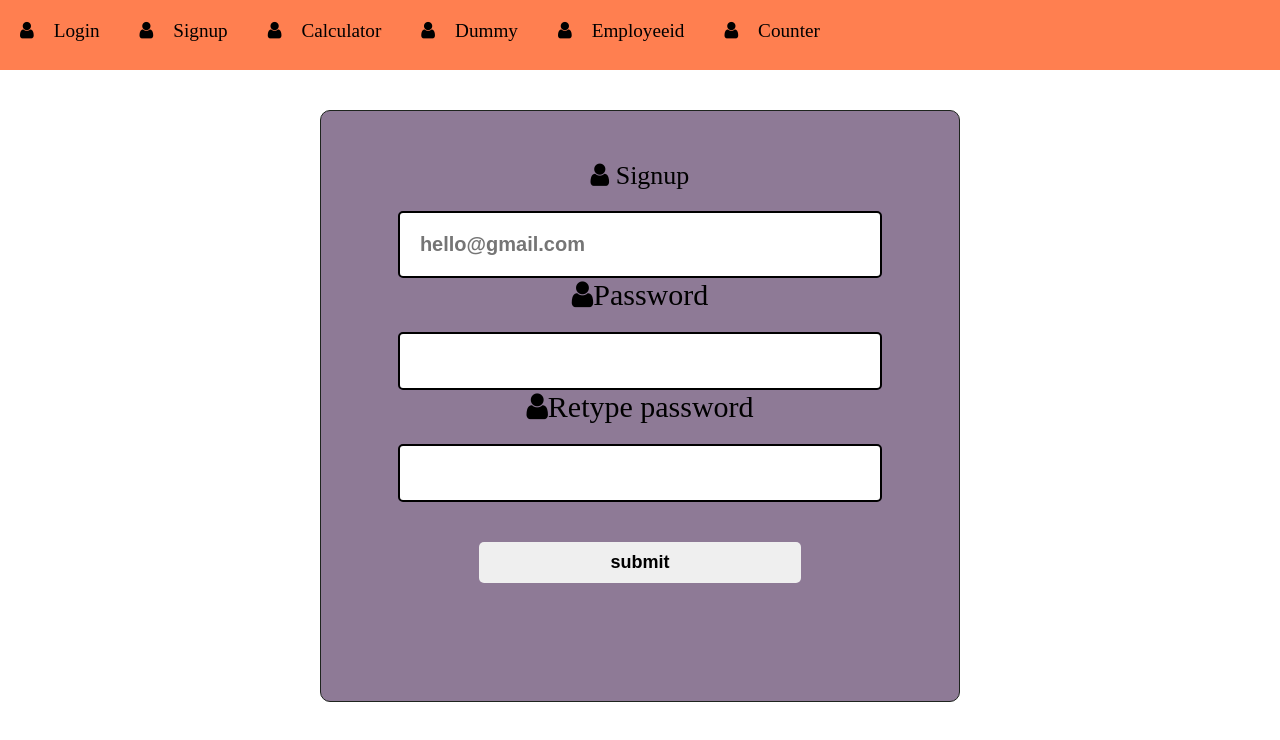
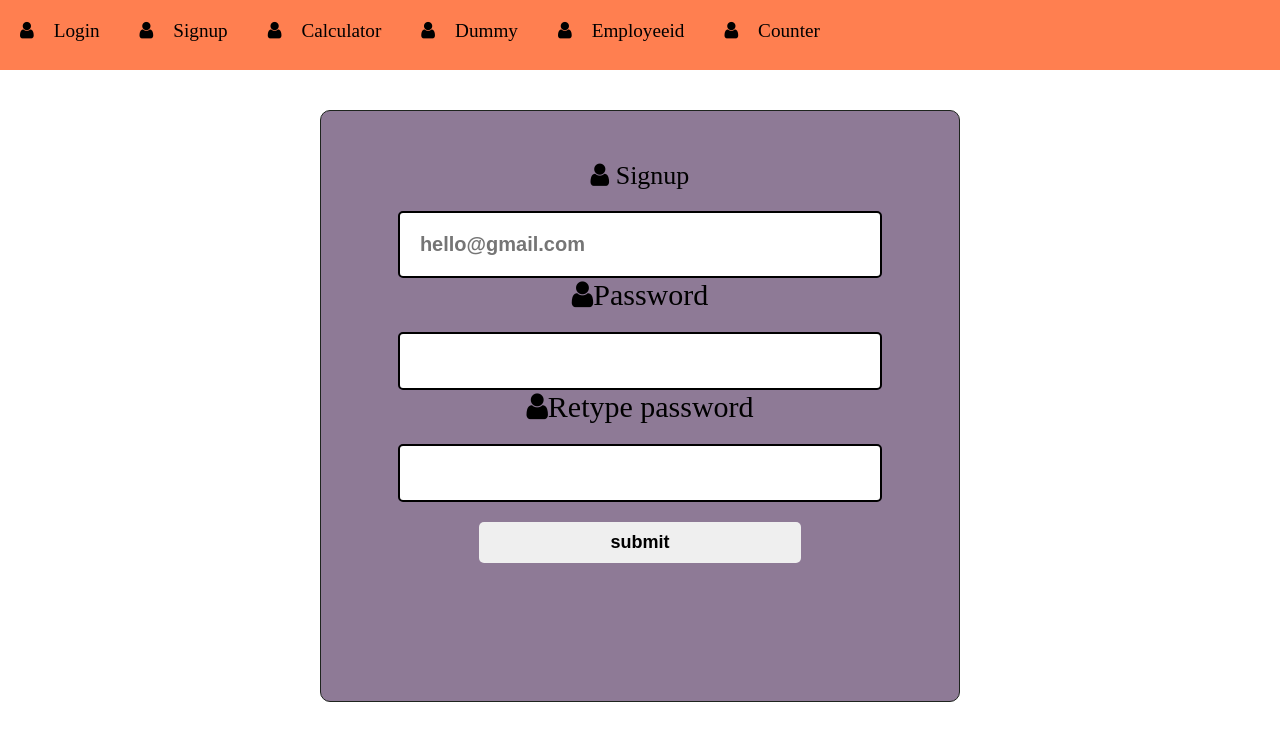
Before and after one commit to venkatesh2001A/react-q6trt7, a React (Create React App) app: page /Signup in a window 1280 px wide. Shown: the top 740 px of the page. Built offline with nearby package versions, Linux system fonts and the light colour scheme.

Commit message:
1 file modified

```diff
--- a/src/css/signup.css
+++ b/src/css/signup.css
@@ -66,7 +66,7 @@ form.signup {
 .signup button {
   font-size: 18px;
   font-weight: bold;
-  margin: 40px 0;
+  margin: 20px 0;
   padding: 10px 15px;
   width: 60%;
   border-radius: 5px;
```
